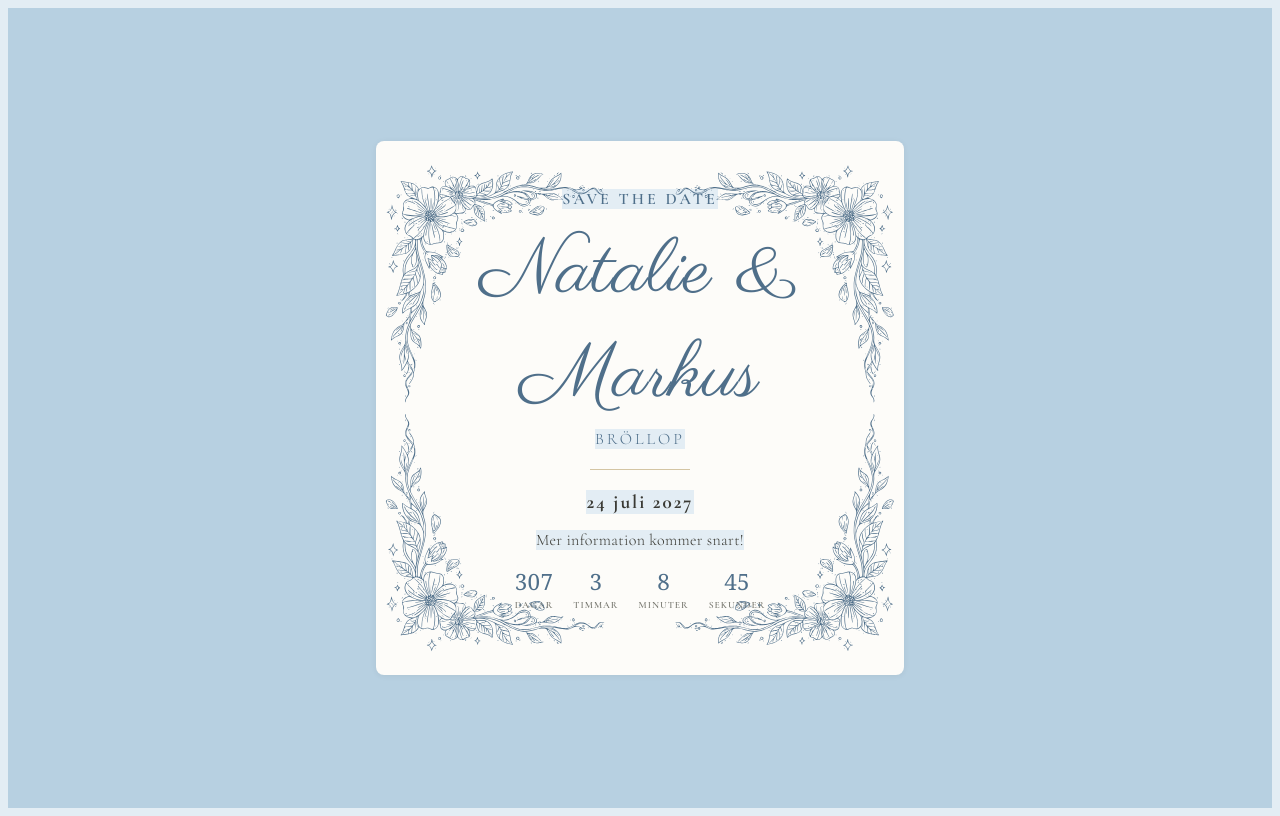
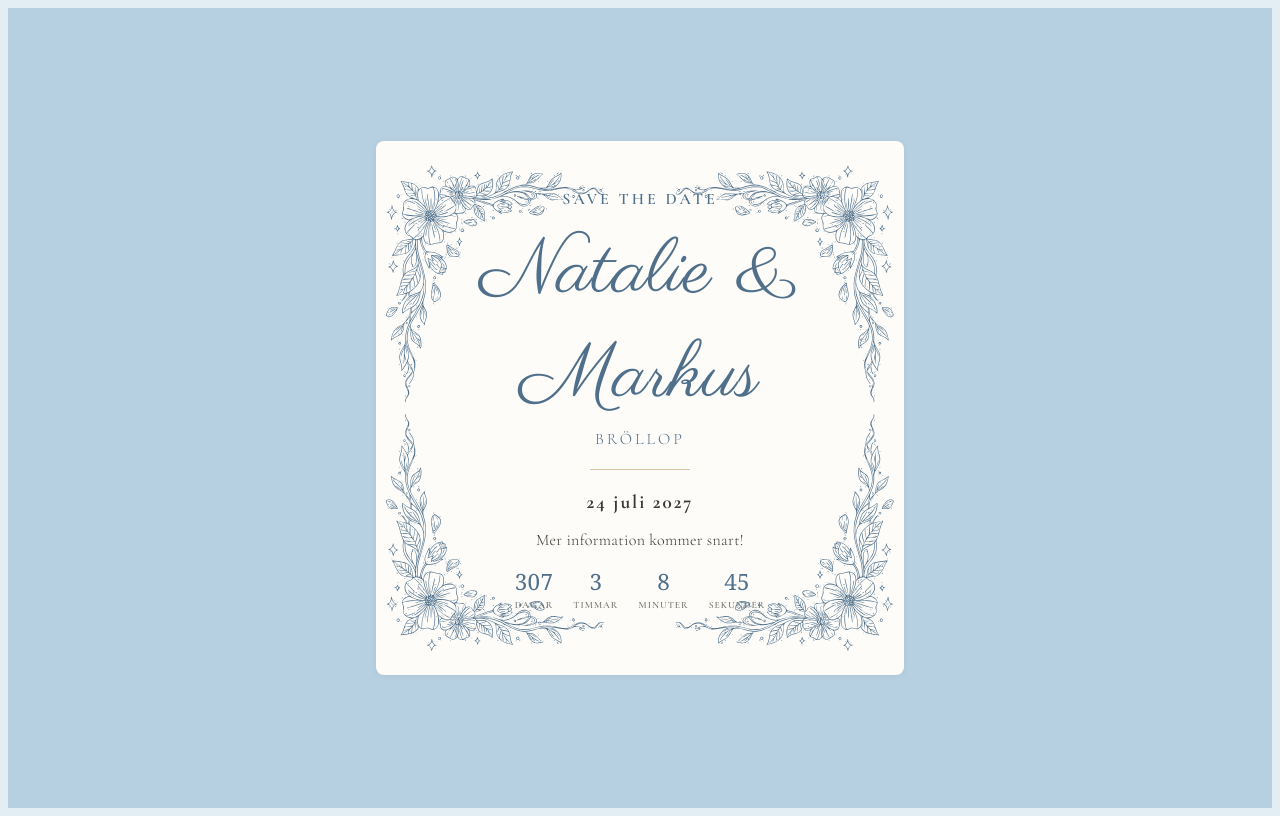
Before and after one commit to Augustlyden/nataliemarkus, a React (Vite) app in the folder frontend/: page / in a window 1280 px wide. Built offline with nearby package versions, Linux system fonts and the light colour scheme.

Commit message:
fix: small fixes

```diff
--- a/frontend/src/css/SaveTheDate.module.css
+++ b/frontend/src/css/SaveTheDate.module.css
@@ -23,6 +23,7 @@
   color: var(--blue-deep);
   margin: 0 0 0.75rem;
   font-weight: 600;
+  background: var(--white);
 }
 
 .text {
@@ -31,6 +32,7 @@
   font-size: 1rem;
   color: var(--blue-deep);
   margin: 0;
+  background: var(--white);
 }
 
 .names {
@@ -48,6 +50,7 @@
   font-size: 1.2rem;
   margin: 0;
   color: var(--text);
+  background: var(--white);
 }
 
 /* .date {
@@ -57,7 +60,7 @@
 .divider {
   display: block;
   width: 100px;
-  height: 1px;
+  height: 1.5px;
   background: var(--gold);
   margin: 1.25rem 0;
 }
@@ -66,6 +69,7 @@
   font-size: 1rem;
   color: var(--text);
   margin: 1rem 0 0;
+  background: var(--white);
 }
 
 .flowerDecoration {
--- a/frontend/src/pages/Version1.tsx
+++ b/frontend/src/pages/Version1.tsx
@@ -1,7 +1,7 @@
 import HomePage from "./HomePage";
 
 const Version1 = () => {
-  return (<HomePage hero="/images/paret-bw.jpg" plats="/images/plats-v6.jpg"/>);
+  return (<HomePage hero="/images/paret-bw.jpg" plats="/images/plats-v7.jpg"/>);
 };
 
 export default Version1;
```
Also changed, not shown: frontend/public/images/plats-v7.jpg (added).
